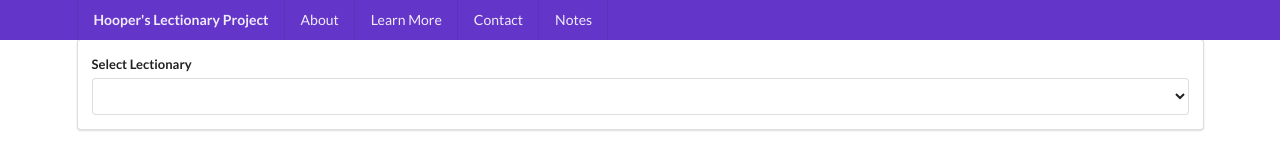
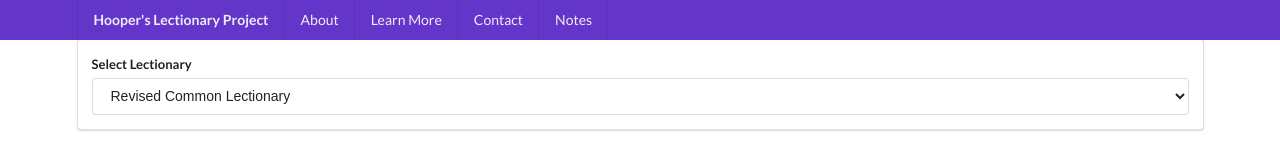
Before and after one commit to bthooper/lectionary_frontend, a React (Create React App) app: page / in a window 1280 px wide. Shown: the top 160 px of the page. Built offline with nearby package versions, Linux system fonts and the light colour scheme; no server answers.

Commit message:
started work on first reducer

```diff
--- a/src/components/App.js
+++ b/src/components/App.js
@@ -7,29 +7,13 @@ import ShowReadings from "./ShowReadings";
 import Footer from "./Footer";
 
 class App extends React.Component {
-  constructor() {
-    super();
-    this.state = {
-      lectionaries: [],
-    };
-  }
-
-  componentDidMount() {
-    fetch("http://localhost:3000/lectionaries")
-      .then((response) => response.json)
-      .then((lectionaries) => {
-        console.log(lectionaries);
-        this.setState({ lectionaries: lectionaries.data });
-      });
-  }
-
   render() {
     return (
       <div>
         <NavBar />
         <div className="ui grid container">
           <div className="sixteen wide column">
-            <SelectLectionary lectionaries={this.state.lectionaries} />
+            <SelectLectionary />
           </div>
           <div className="four wide column">
             <SelectSeason />
--- a/src/components/SelectLectionary.js
+++ b/src/components/SelectLectionary.js
@@ -1,16 +1,25 @@
 import React from "react";
+import { connect } from "react-redux";
 
 class SelectLectionary extends React.Component {
+  handleOnSelect = (event) => {
+    console.log(event);
+    this.props.selectLectionary();
+  };
+
   render() {
     // const lectionary = this.props.lectionaries.data[0].attributes.name;
-    console.log(this.props.lectionaries[0]);
     return (
       <div className="select-lectionary ui segment">
         <form className="ui form">
           <div className="field">
             <label>Select Lectionary</label>
-            <select name="lectionary" id="lectionary">
-              <option value="rcl"></option>
+            <select
+              name="lectionary"
+              id="lectionary"
+              onChange={this.handleOnSelect}
+            >
+              <option value="rcl">Revised Common Lectionary</option>
               <option value="nl">Narrative Lectionary</option>
               <option value="ol">Open Lectionary</option>
             </select>
@@ -21,8 +30,16 @@ class SelectLectionary extends React.Component {
   }
 }
 
-SelectLectionary.defaultProps = {
-  lectionaries: [{ name: "Hooper's Default Lectionary" }],
+const mapStateToProps = (state) => {
+  return {
+    items: state.items,
+  };
 };
 
-export default SelectLectionary;
+const mapDispatchToProps = (dispatch) => {
+  return {
+    selectLectionary: () => dispatch({ type: "SELECT_LECTIONARY" }),
+  };
+};
+
+export default connect(mapStateToProps, mapDispatchToProps)(SelectLectionary);
--- a/src/index.js
+++ b/src/index.js
@@ -1,5 +1,18 @@
 import React from "react";
 import ReactDOM from "react-dom";
+import { createStore } from "redux";
+import { Provider } from "react-redux";
+import lectionaryReducer from "./reducers/lectionaryReducer.js";
 import App from "./components/App";
 
-ReactDOM.render(<App />, document.querySelector("#root"));
+const store = createStore(
+  lectionaryReducer,
+  window.__REDUX_DEVTOOLS_EXTENSION__ && window.__REDUX_DEVTOOLS_EXTENSION__()
+);
+
+ReactDOM.render(
+  <Provider store={store}>
+    <App />
+  </Provider>,
+  document.querySelector("#root")
+);
--- /dev/null
+++ b/src/reducers/lectionaryReducer.js
@@ -0,0 +1,14 @@
+export default function lectionaryReducer(state = { items: [] }, action) {
+  switch (action.type) {
+    case "SELECT_LECTIONARY":
+      console.log("SELECT_LECTIONARY reducer hit");
+      console.log(state);
+      return state;
+
+    default: {
+      console.log("Default reducer hit.");
+      console.log(state);
+      return state;
+    }
+  }
+}
```
Also changed, not shown: 1 other file (tests, documents, lock files or other folders).
